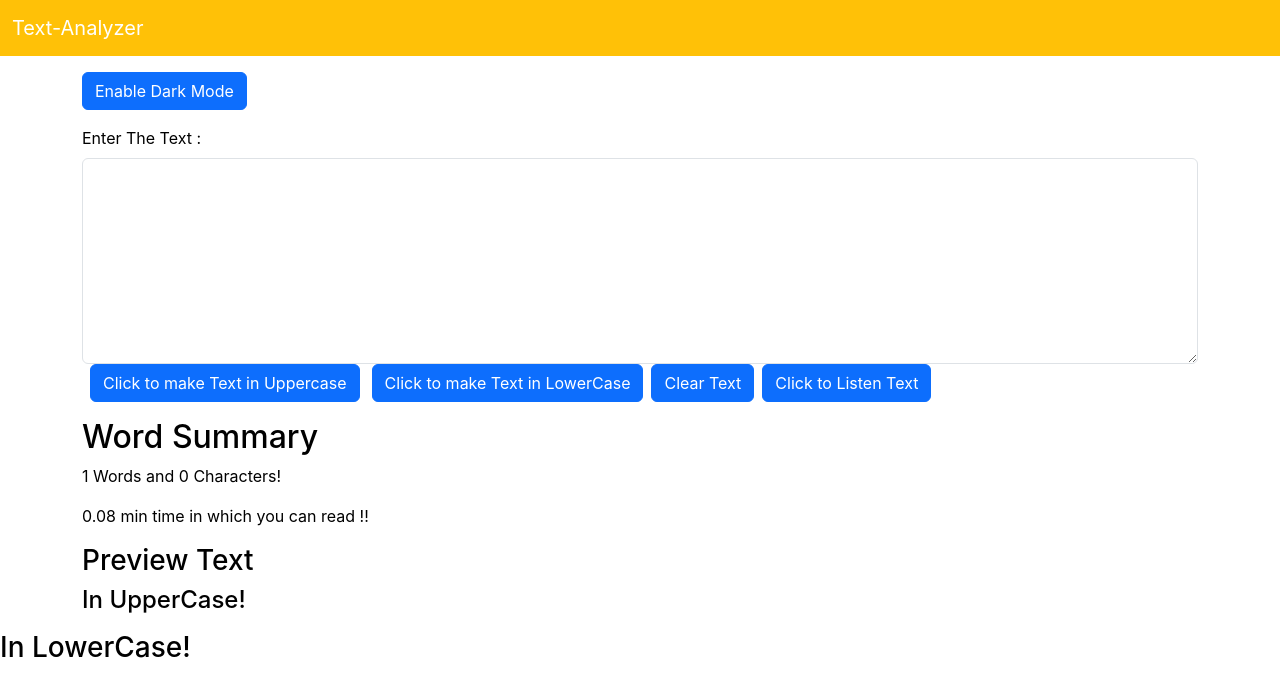
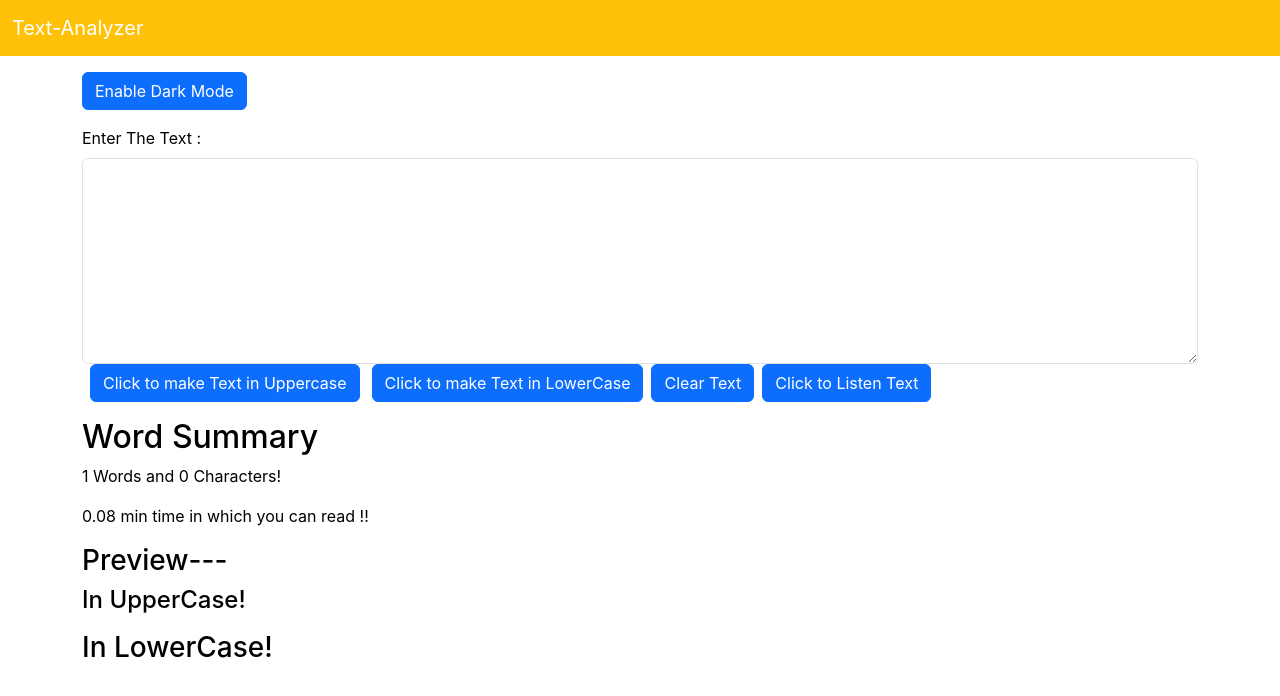
Before and after one commit to MynKRjpT/my-app, a React (Create React App) app: page / in a window 1280 px wide. Shown: the top 696 px of the page. Built offline with nearby package versions, Linux system fonts and the light colour scheme.

Commit message:
Some update

```diff
--- a/src/components/TextForm.js
+++ b/src/components/TextForm.js
@@ -105,11 +105,9 @@ export default function TextForm(props) {
         <p>
           {0.08 * Text.split(" ").length} min time in which you can read !!
         </p>
-        <h3>Preview Text</h3>
+        <h3>Preview---</h3>
         <h4>In UpperCase!</h4>
         <p>{Text.toUpperCase()}</p>
-      </div>
-      <div style={myStyle}>
         <h3>In LowerCase!</h3>
         <p>{Text.toLowerCase()}</p>
       </div>
```
